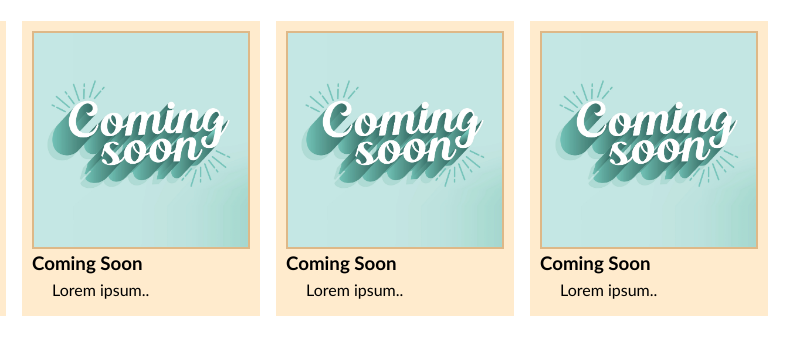
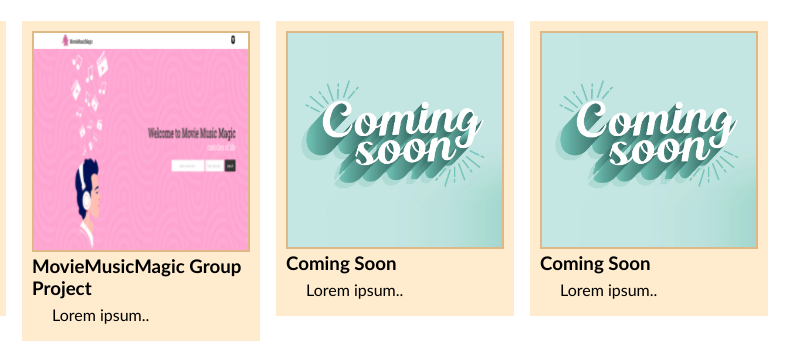
Before and after one commit to BDJS0033/Portfolio, a plain HTML site: page index.html in a window 1280 px wide. Shown: the part 1227-1576 px from the top of the page, 372-1171 px from the left. Drawn offline with Linux system fonts and the light colour scheme.

Commit message:
added new project to portfolio

```diff
--- a/index.html
+++ b/index.html
@@ -74,8 +74,9 @@
 <!-- First Place Holder -->
 <div class="column">
     <div class="content">
-      <img src="./assets/images/coming-soon.webp" alt="Coming Soon" style="width:100%"></a>
-      <h3>Coming Soon</h3>
+      <a href="https://h0rsesh0e.github.io/movieMusicMagic/" target="_blank" title="MovieMusicMagic"></a>
+      <img src="./assets/images/searchpage.png" alt="Group Project" style="width:100%"></a>
+      <h3>MovieMusicMagic Group Project</h3>
       <p>Lorem ipsum..</p>
     </div>
   </div>
```
Also changed, not shown: assets/images/searchpage.png (added).
